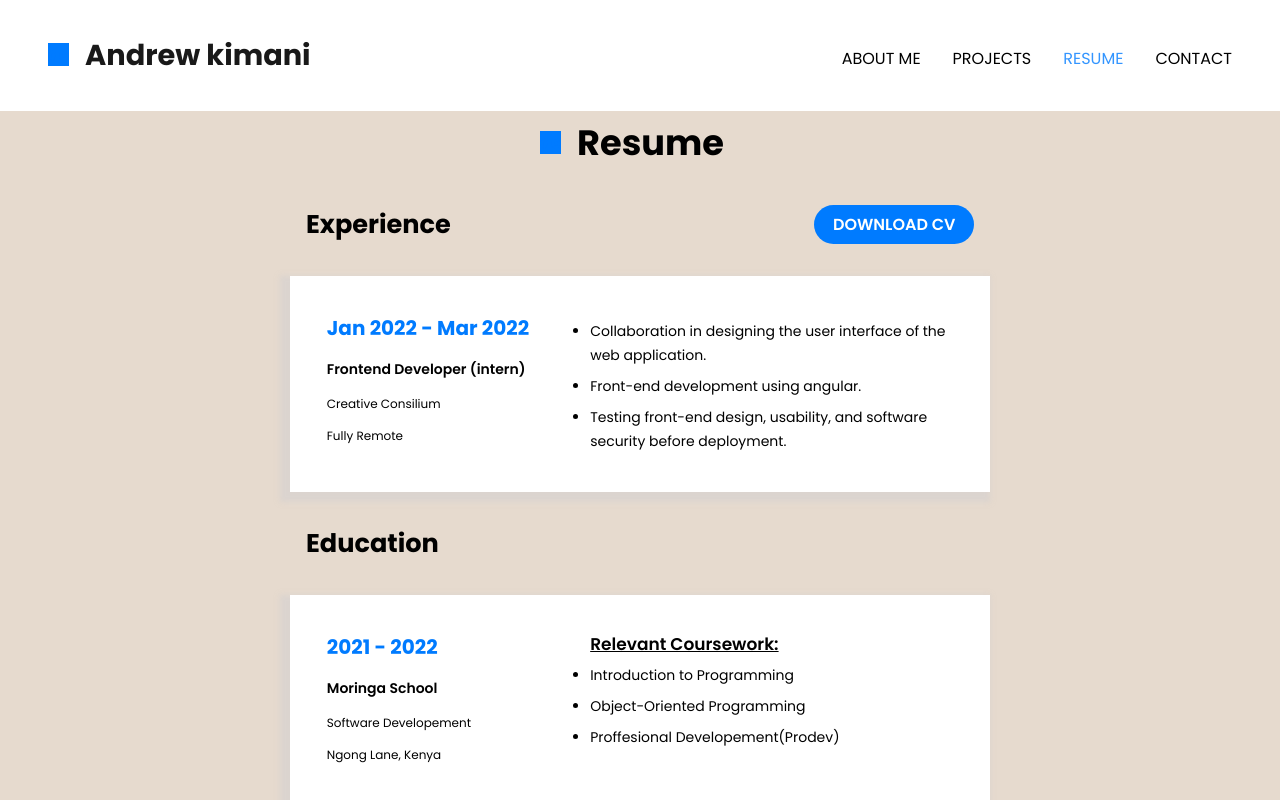
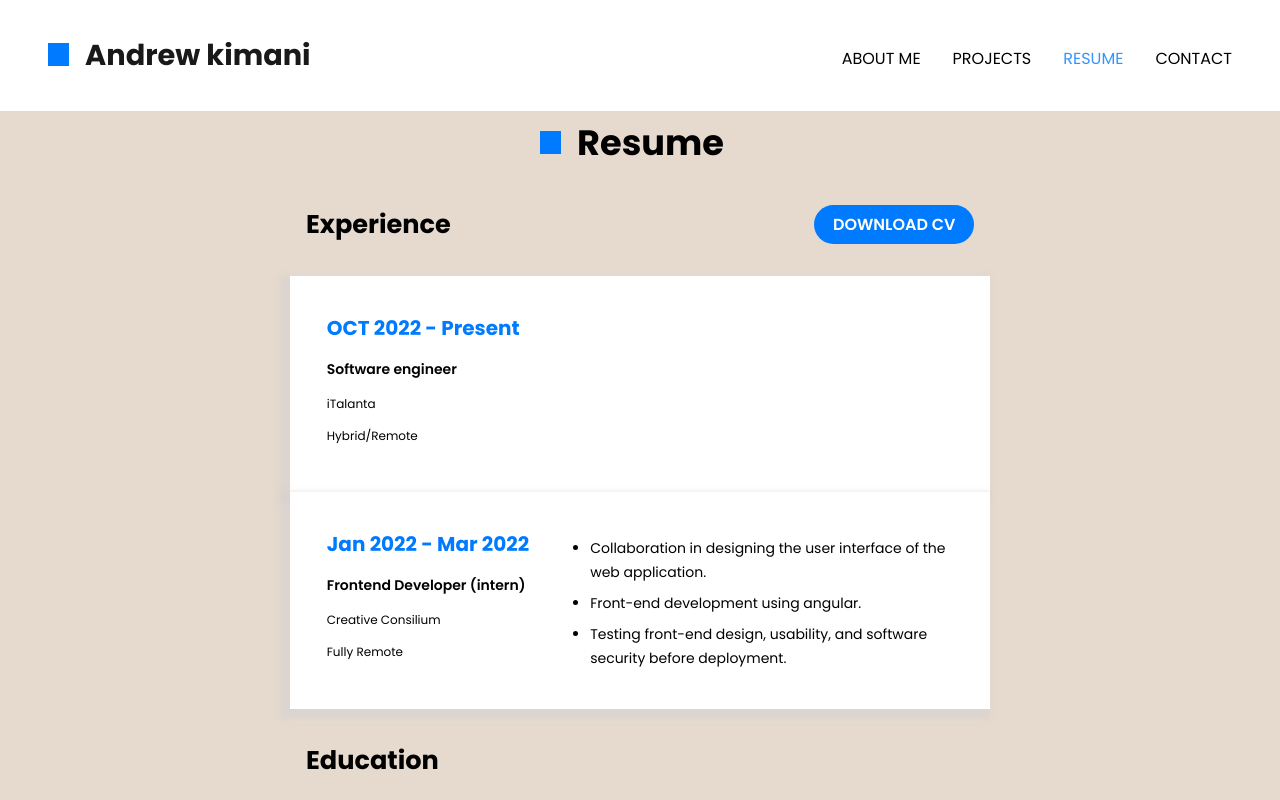
Before and after one commit to andrew4779/Portfolio, a React (Create React App) app: page /resume in a window 1280 px wide. Shown: the top 800 px of the page. Built offline with nearby package versions, Linux system fonts and the light colour scheme; a web font is replaced by a local one.

Commit message:
update resume

```diff
--- a/src/Components/Resume/Resume.js
+++ b/src/Components/Resume/Resume.js
@@ -12,6 +12,17 @@ const Resume = () => {
                         <button className="btn button3">DOWNLOAD CV</button>
                     </a>
                 </div>
+
+                <div className="experience d-flex">
+                    <div className="role">
+                        <p className="role1">OCT 2022 - Present</p>
+                        <p className="role2">Software engineer</p>
+                        <p className="role3"> iTalanta </p>
+                        <p className="role4"> Hybrid/Remote </p>
+                    </div>
+                    <div></div>
+                </div>
+
                 <div className="experience d-flex">
                     <div className="role">
                         <p className="role1">Jan 2022 - Mar 2022</p>
```
